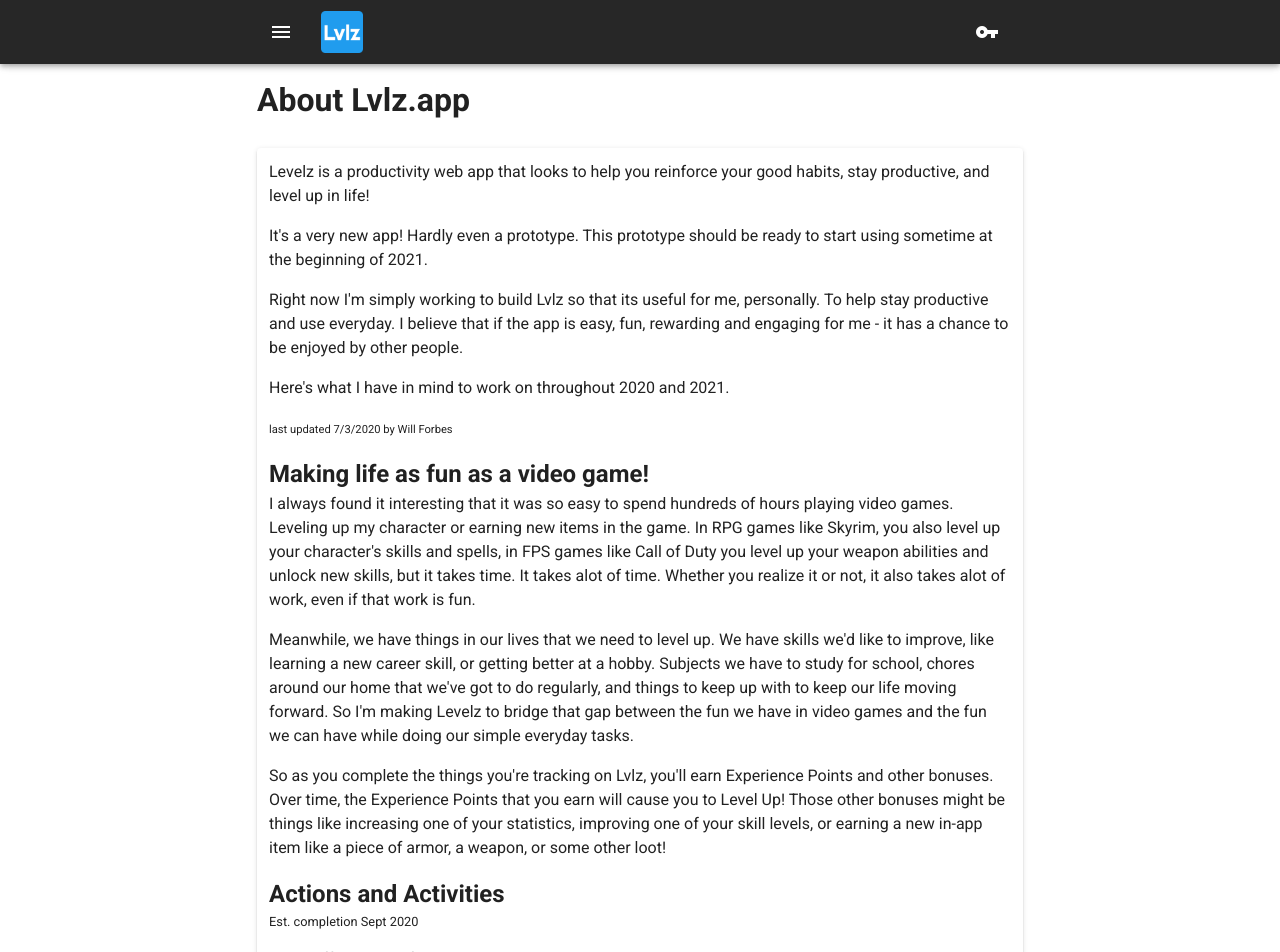
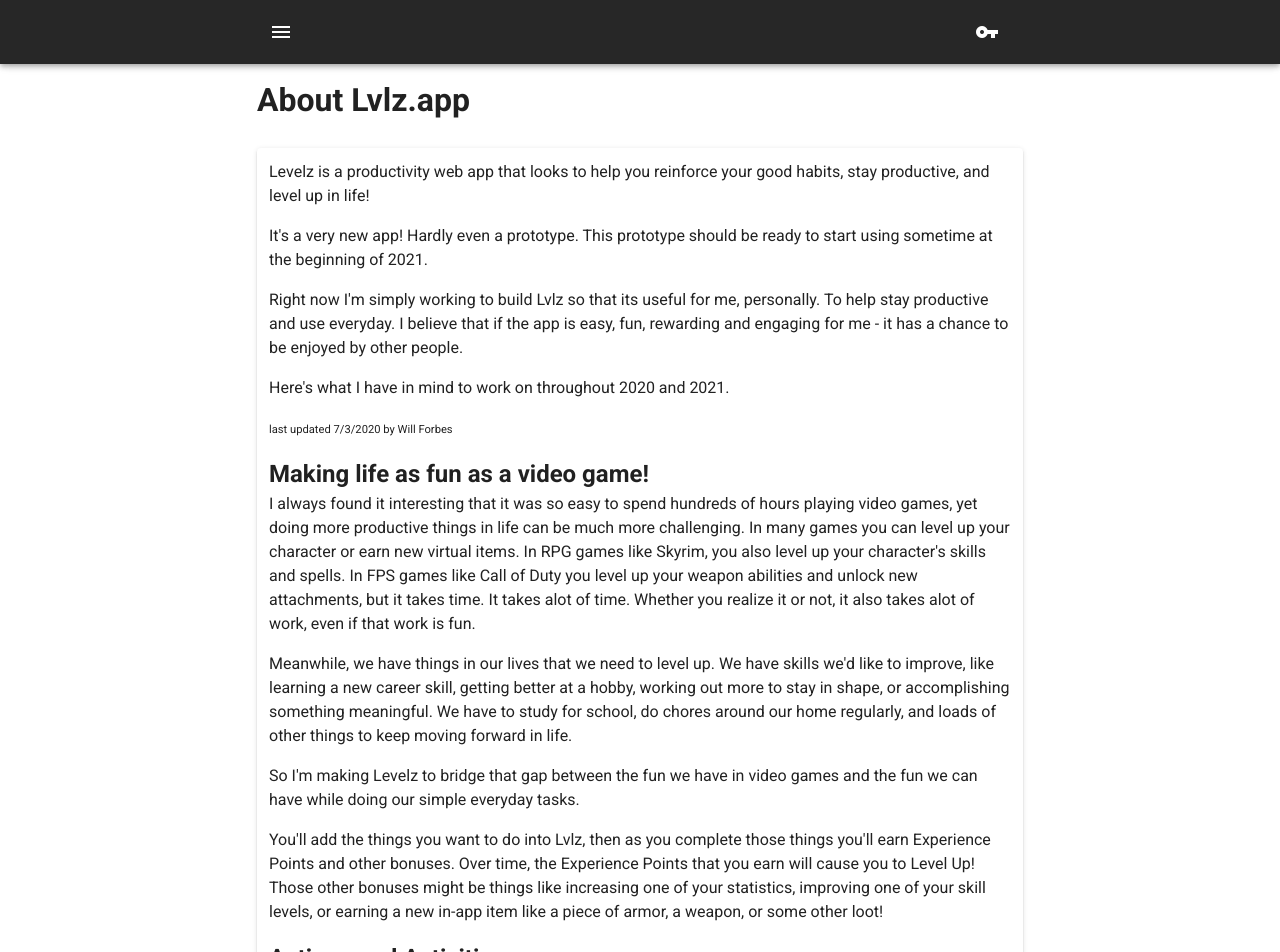
Before and after one commit to wforbes/levelz.app, a Vue app: page /about in a window 1280 px wide. Shown: the top 952 px of the page. Built offline with nearby package versions, Linux system fonts and the light colour scheme; no server answers; what vue2-perfect-scrollbar would draw is missing.

Commit message:
Edit AboutPage - Reworded things and made minor text adjustments

```diff
--- a/src/about/views/AboutPage.vue
+++ b/src/about/views/AboutPage.vue
@@ -39,31 +39,36 @@
 						<h2>Making life as fun as a video game!</h2>
 						<p>
 							I always found it interesting that it was so easy to spend
-							hundreds of hours playing video games. Leveling up my character or
-							earning new items in the game. In RPG games like Skyrim, you also
-							level up your character's skills and spells, in FPS games like
-							Call of Duty you level up your weapon abilities and unlock new
-							skills, but it takes time. It takes alot of time. Whether you
-							realize it or not, it also takes alot of work, even if that work
-							is fun.
+							hundreds of hours playing video games, yet doing more productive
+							things in life can be much more challenging. In many games you can
+							level up your character or earn new virtual items. In RPG games
+							like Skyrim, you also level up your character's skills and spells.
+							In FPS games like Call of Duty you level up your weapon abilities
+							and unlock new attachments, but it takes time. It takes alot of
+							time. Whether you realize it or not, it also takes alot of work,
+							even if that work is fun.
 						</p>
 						<p>
 							Meanwhile, we have things in our lives that we need to level up.
 							We have skills we'd like to improve, like learning a new career
-							skill, or getting better at a hobby. Subjects we have to study for
-							school, chores around our home that we've got to do regularly, and
-							things to keep up with to keep our life moving forward. So I'm
-							making Levelz to bridge that gap between the fun we have in video
-							games and the fun we can have while doing our simple everyday
-							tasks.
+							skill, getting better at a hobby, working out more to stay in
+							shape, or accomplishing something meaningful. We have to study for
+							school, do chores around our home regularly, and loads of other
+							things to keep moving forward in life.
 						</p>
 						<p>
-							So as you complete the things you're tracking on Lvlz, you'll earn
-							Experience Points and other bonuses. Over time, the Experience
-							Points that you earn will cause you to Level Up! Those other
-							bonuses might be things like increasing one of your statistics,
-							improving one of your skill levels, or earning a new in-app item
-							like a piece of armor, a weapon, or some other loot!
+							So I'm making Levelz to bridge that gap between the fun we have in
+							video games and the fun we can have while doing our simple
+							everyday tasks.
+						</p>
+						<p>
+							You'll add the things you want to do into Lvlz, then as you
+							complete those things you'll earn Experience Points and other
+							bonuses. Over time, the Experience Points that you earn will cause
+							you to Level Up! Those other bonuses might be things like
+							increasing one of your statistics, improving one of your skill
+							levels, or earning a new in-app item like a piece of armor, a
+							weapon, or some other loot!
 						</p>
 						<h2>Actions and Activities</h2>
 						<p style="font-size:0.8em;">Est. completion Sept 2020</p>
@@ -175,7 +180,7 @@
 							or "Workout at the Gym" might increase your Strength statistic.
 						</p>
 						<h2>Inventory System</h2>
-						<p style="font-size:0.8em;">Est. Dec 2020</p>
+						<p style="font-size:0.8em;">Est. Nov 2020</p>
 						<p>
 							In Role Playing video games, you'll often have an inventory of
 							items that you can use for various things in the game. You might
@@ -271,18 +276,18 @@
 							Lvlz could assist with managing your finances, organize your
 							budget, helping you save money,
 						</p>
+						<h5>Help Plan Your Travel</h5>
+						<p style="font-size:0.8em;">Est. 2022</p>
+						<p>
+							Lvlz could assist with Travel, helping you coordinate and plan
+							your trips.
+						</p>
 						<h5>Provide You With Education</h5>
 						<p style="font-size:0.8em;">Est. 2023</p>
 						<p>
 							Lvlz could provide the tools for a learning environment where
 							Teachers can set up classes and Students can join them to study,
 							learn course materials, and be tested to achieve some credentials.
-						</p>
-						<h5>Help Plan Your Travel</h5>
-						<p style="font-size:0.8em;">Est. 2024</p>
-						<p>
-							Lvlz could assist with Travel, helping you coordinate and plan
-							your trips.
 						</p>
 					</v-card>
 				</v-col>
```
